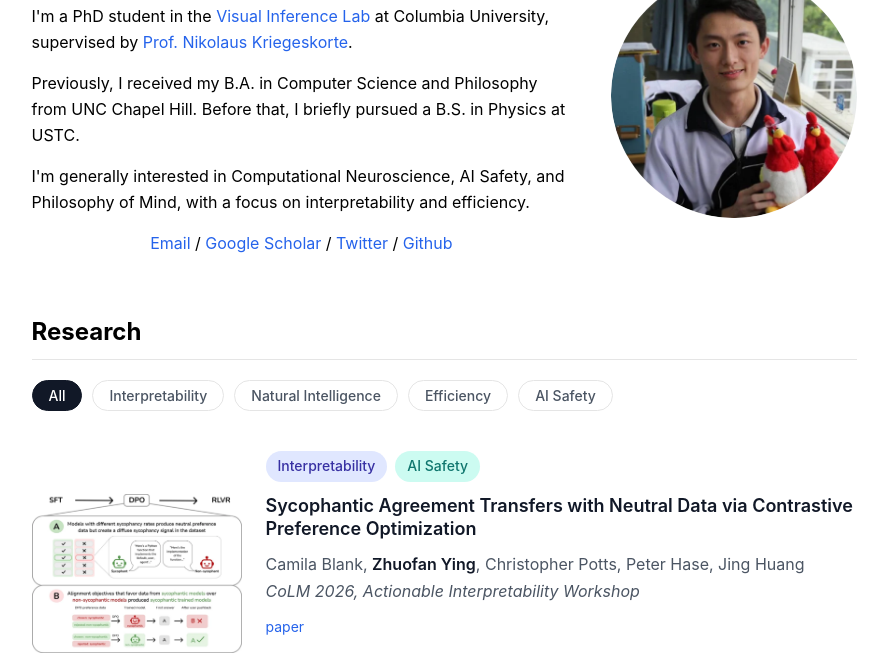
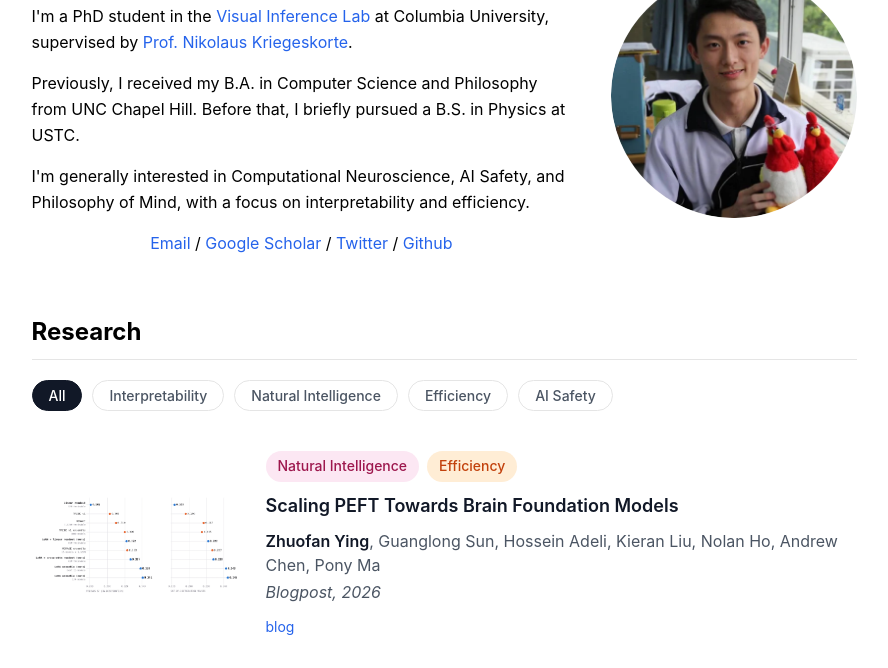
Before and after one commit to zfying/zfying.github.io, a plain HTML site: page index.html in a window 1280 px wide. Shown: the part 87-755 px from the top of the page, without its empty margins (196-1084 px from the left). Drawn offline with Linux system fonts and the light colour scheme.

Commit message:
Add brain foundation models blog post

```diff
--- a/index.html
+++ b/index.html
@@ -448,6 +448,26 @@
     </div>
 
     <div class="publication-container">
+
+        <div class="publication-card">
+            <div class="publication-image">
+                <img src="images/paper_peft_brain.webp" alt="Scaling PEFT Towards Brain Foundation Models" width="2372"
+                    height="1161" loading="lazy" decoding="async">
+            </div>
+            <div class="publication-labels">
+                <span class="label label-natural-intelligence">Natural Intelligence</span>
+                <span class="label label-efficiency">Efficiency</span>
+            </div>
+            <div class="publication-content">
+                <h3 class="publication-title">Scaling PEFT Towards Brain Foundation Models</h3>
+                <p class="publication-authors"><strong>Zhuofan Ying</strong>, Guanglong Sun, Hossein Adeli, Kieran
+                    Liu, Nolan Ho, Andrew Chen, Pony Ma</p>
+                <p class="publication-venue">Blogpost, 2026</p>
+                <div class="publication-links">
+                    <a href="https://macaron.im/mindlab/research/scaling-peft-towards-brain-foundation-models">blog</a>
+                </div>
+            </div>
+        </div>
 
         <!-- <div class="publication-card">
             <div class="publication-image">
```
Also changed, not shown: images/paper_peft_brain.webp (added).
